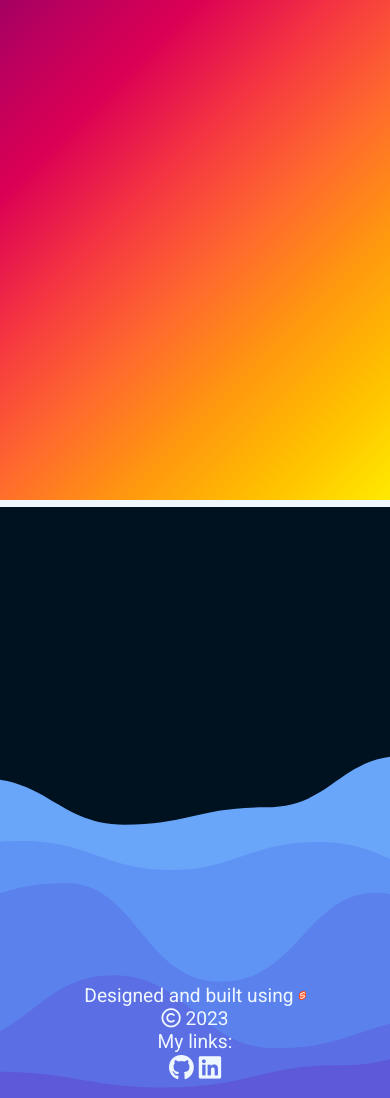
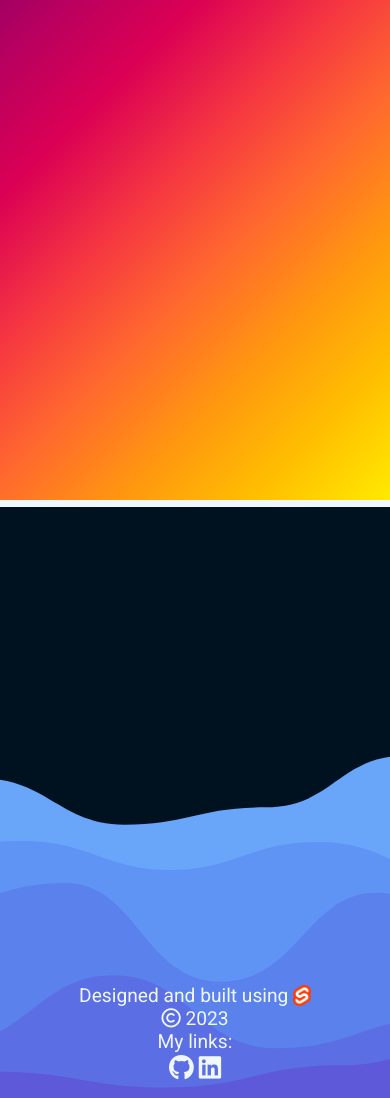
Before and after one commit to jose-few/portfolio, a SvelteKit app: page / in a window 390 px wide. Shown: the part 1235-2333 px from the top of the page. Built offline with nearby package versions, Linux system fonts and the light colour scheme; a web font is replaced by a local one.

Commit message:
fix to a buggy fix

```diff
--- a/src/routes/+layout.svelte
+++ b/src/routes/+layout.svelte
@@ -250,6 +250,9 @@
             flex-direction: column;
             width: 85%;
         }
+        .logoA {
+            width: 5%;
+        }
         .links {
             width: 100%;
         }
```
